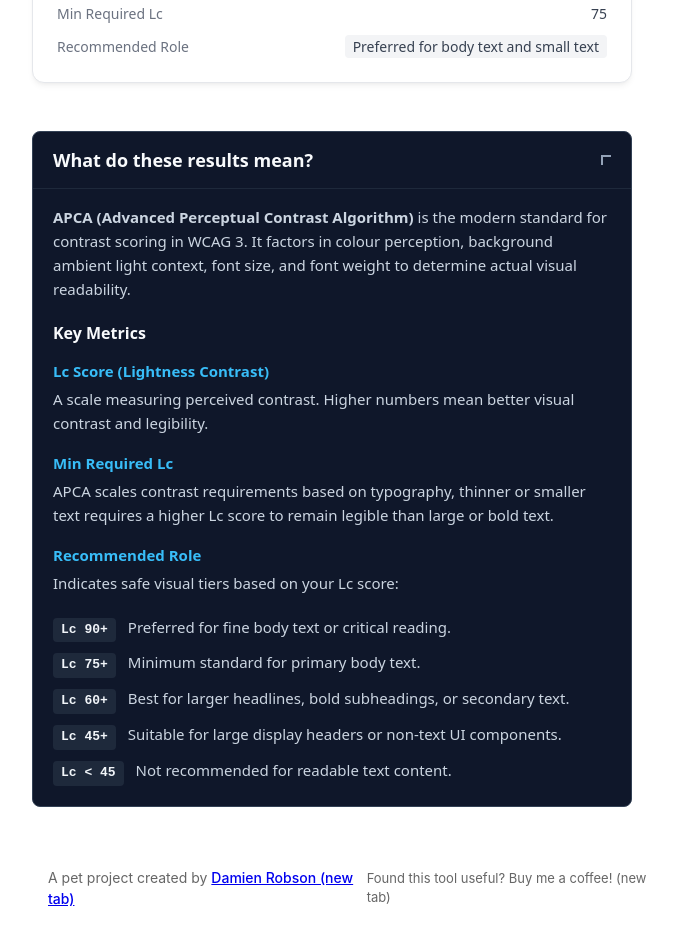
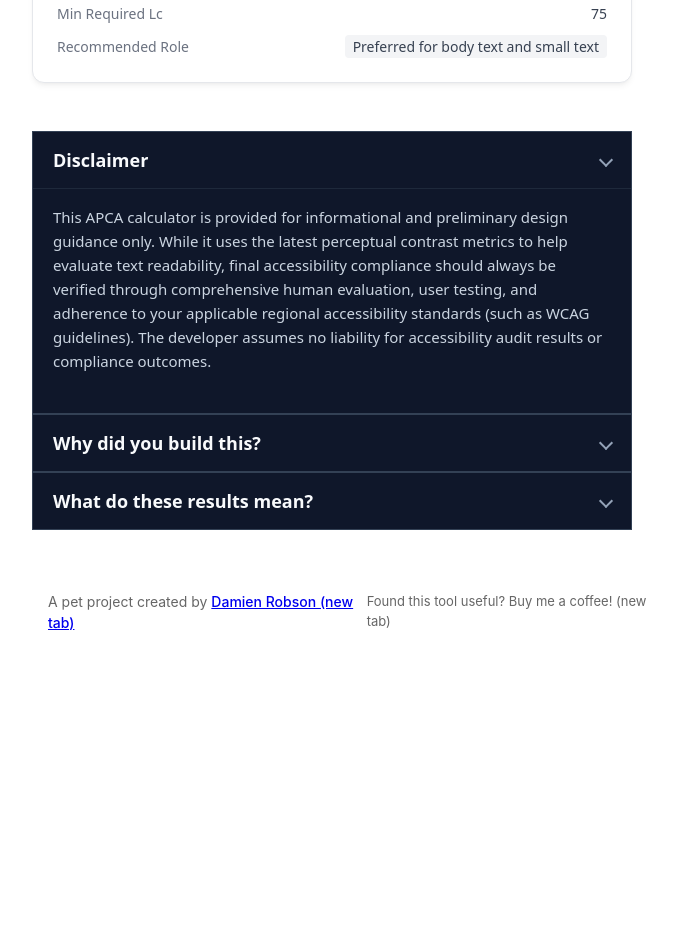
Before and after one commit to damienrobson/apca-calculator, a React (Vite) app: page / in a window 1280 px wide. Shown: the part 700-1644 px from the top of the page, without its empty margins (308-985 px from the left). After the commit the page ends 1408 px from the top, so only its background shows below. Built offline with nearby package versions, Linux system fonts and the light colour scheme.

Commit message:
Additional CSS formatting and information added

```diff
--- a/src/App.module.css
+++ b/src/App.module.css
@@ -75,13 +75,13 @@ button {
   color: #374151;
 }
 
-.colorInputWrapper {
+.colourInputWrapper {
   display: flex;
   align-items: center;
   gap: 0.5rem;
 }
 
-.colorPicker {
+.colourPicker {
   -webkit-appearance: none;
   -moz-appearance: none;
   appearance: none;
@@ -94,11 +94,11 @@ button {
   background-color: #ffffff;
 }
 
-.colorPicker::-webkit-color-swatch-wrapper {
+.colourPicker::-webkit-color-swatch-wrapper {
   padding: 0;
 }
 
-.colorPicker::-webkit-color-swatch {
+.colourPicker::-webkit-color-swatch {
   border: none;
   border-radius: 4px;
 }
--- a/src/App.tsx
+++ b/src/App.tsx
@@ -137,7 +137,7 @@ export default function App() {
       <h1 className={styles.title}>APCA Calculator</h1>
 
       <p>
-        Use the controls below to select foreground and background colors, font
+        Use the controls below to select foreground and background colours, font
         size, and font weight to check APCA accessibility. Swap the selected
         colours with the Swap button.
       </p>
@@ -148,14 +148,14 @@ export default function App() {
             <label htmlFor="foreground" className={styles.label}>
               Foreground Color
             </label>
-            <div className={styles.colorInputWrapper}>
+            <div className={styles.colourInputWrapper}>
               <input
                 type="color"
                 id="foreground"
                 name="foreground"
                 value={fg}
                 onChange={handleFgPickerChange}
-                className={styles.colorPicker}
+                className={styles.colourPicker}
               />
               <input
                 type="text"
@@ -184,14 +184,14 @@ export default function App() {
             <label htmlFor="background" className={styles.label}>
               Background Color
             </label>
-            <div className={styles.colorInputWrapper}>
+            <div className={styles.colourInputWrapper}>
               <input
                 type="color"
                 id="background"
                 name="background"
                 value={bg}
                 onChange={handleBgPickerChange}
-                className={styles.colorPicker}
+                className={styles.colourPicker}
               />
               <input
                 type="text"
--- a/src/Explanation.module.css
+++ b/src/Explanation.module.css
@@ -5,15 +5,27 @@
 
 .details {
   border: 1px solid #334155;
-  border-radius: 0.5rem;
+  border-radius: 0rem;
   background-color: #0f172a;
   color: #f8fafc;
   overflow: hidden;
 }
 
+/* .details:first-of-type {
+  border-radius: 0.5rem;
+  border-bottom-left-radius: 0;
+  border-bottom-right-radius: 0;
+}
+
+.details:last-of-type {
+  border-radius: 0.5rem;
+  border-top-left-radius: 0;
+  border-top-right-radius: 0;
+}
+
 .details[open] .chevron {
   transform: rotate(180deg);
-}
+} */
 
 .summary {
   display: flex;
--- a/src/Explanation.tsx
+++ b/src/Explanation.tsx
@@ -7,6 +7,41 @@ export default function Explanation() {
       className={styles.container}
     >
       <details className={styles.details} open>
+        <summary id="apca-explanation-heading" className={styles.summary}>
+          <span className={styles.title}>Disclaimer</span>
+          <span className={styles.chevron} aria-hidden="true" />
+        </summary>
+
+        <div className={styles.content}>
+          <p className={styles.description}>
+            This APCA calculator is provided for informational and preliminary
+            design guidance only. While it uses the latest perceptual contrast
+            metrics to help evaluate text readability, final accessibility
+            compliance should always be verified through comprehensive human
+            evaluation, user testing, and adherence to your applicable regional
+            accessibility standards (such as WCAG guidelines). The developer
+            assumes no liability for accessibility audit results or compliance
+            outcomes.
+          </p>
+        </div>
+      </details>
+
+      <details className={styles.details}>
+        <summary id="apca-explanation-heading" className={styles.summary}>
+          <span className={styles.title}>Why did you build this?</span>
+          <span className={styles.chevron} aria-hidden="true" />
+        </summary>
+
+        <div className={styles.content}>
+          <p className={styles.description}>
+            Simple, really. The calculators that were already available didn't
+            meet my needs: they felt overly complex or didn't give me enough
+            granularity. So I built this one.
+          </p>
+        </div>
+      </details>
+
+      <details className={styles.details}>
         <summary id="apca-explanation-heading" className={styles.summary}>
           <span className={styles.title}>What do these results mean?</span>
           <span className={styles.chevron} aria-hidden="true" />
@@ -26,8 +61,11 @@ export default function Explanation() {
             <div className={styles.metricItem}>
               <dt className={styles.term}>Lc Score (Lightness Contrast)</dt>
               <dd className={styles.definition}>
-                A scale measuring perceived contrast. Higher numbers mean better
-                visual contrast and legibility.
+                A scale measuring perceived contrast. Higher absolute numbers
+                (i.e. the number without the positive/negative sign) mean better
+                visual contrast and legibility. Negative values represent light
+                text on a dark background; they do not indicate issues or
+                problems.
               </dd>
             </div>
 
--- a/src/calcAPCA.ts
+++ b/src/calcAPCA.ts
@@ -12,15 +12,15 @@ import {
 } from "./helpers";
 
 /**
- * Computes the APCA Lightness Contrast (Lc) value between text and background colors.
+ * Computes the APCA Lightness Contrast (Lc) value between text and background colours.
  * Returns a signed value: positive means dark text on light background; negative means light text on dark background.
  */
 
 export const calcAPCA = (txtColor: string, bgColor: string): number => {
-  // Compute luminance for text color
+  // Compute luminance for text colour
   const txtY = calculateApcaLuminance(txtColor);
 
-  // Compute luminance for background color
+  // Compute luminance for background colour
   const bgY = calculateApcaLuminance(bgColor);
 
   // Return 0 contrast if luminance difference is within sub-visual noise floor
```
Also changed, not shown: src/helpers.ts (+5 -5 lines).
